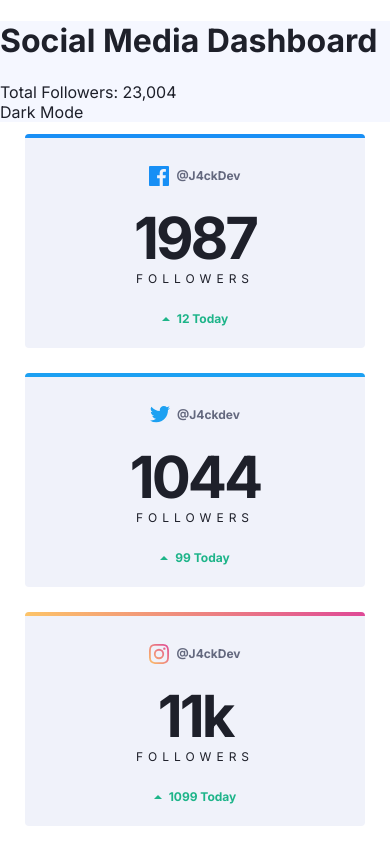
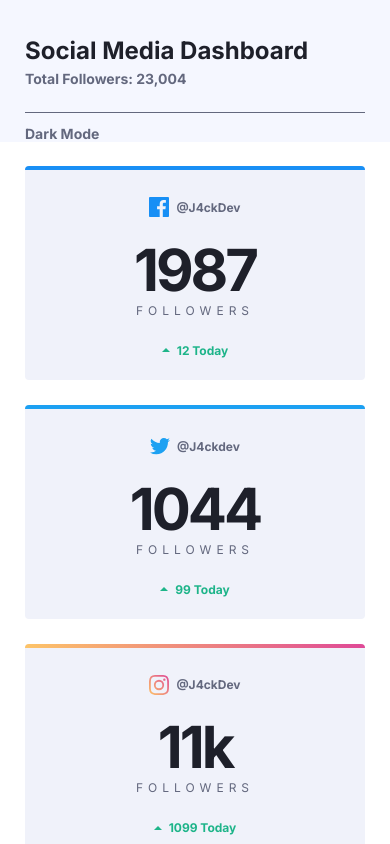
Before and after one commit to J4ckDev/DarkModeChallenge, a plain HTML site: page index.html in a window 390 px wide. Shown: the top 844 px of the page. Drawn offline with Linux system fonts and the light colour scheme.

Commit message:
MobileFirst: Titulo y subtítulo principal terminado

```diff
--- a/assets/css/colors.css
+++ b/assets/css/colors.css
@@ -36,6 +36,16 @@ body {
 header {
   background-color: var(--top-bg);
 }
+#main-title {
+  border-bottom: 1px solid var(--text-secondary);
+}
+#subtitle-main,
+#title-theme,
+.username,
+.follow-text,
+.title {
+  color: var(--text-secondary);
+}
 .card {
   background-color: var(--bg-card);
 }
@@ -54,10 +64,6 @@ header {
 .card.border.yb-card::before {
   background-color: var(--yb-color);
 }
-.username,
-.follow-text.title {
-  color: var(--text-secondary);
-}
 .follow-today.less,
 .percentage.down {
   color: var(--bright-red);
@@ -70,8 +76,8 @@ header {
   color: var(--text-atribution);
 }
 .attribution a:hover {
-    filter: var(--text-atribution-h);
-  }
+  filter: var(--text-atribution-h);
+}
 
 @media (prefers-color-scheme: dark) {
   :root {
--- a/assets/css/desktopl.css
+++ b/assets/css/desktopl.css
@@ -1,8 +1,8 @@
 .card {
   width: 255.75px;
-  margin: 0px 15px 30px 15px;
+  margin: 0px 15px 30px;
 }
 #today-tittle {
   margin: 0;
-  padding: 17px 0px 25px 0px;
+  padding: 17px 0px 25px;
 }
--- a/assets/css/structure.css
+++ b/assets/css/structure.css
@@ -3,6 +3,7 @@
   --min-width: 375px;
   --max-width: 1440px;
   /*Tipography*/
+  --header-one: 24px;
   --card-social: 12px;
   --card-headings: 14px;
   --card-followers: 58px;
@@ -20,6 +21,28 @@ body {
   min-width: var(--min-width);
   max-width: var(--max-width);
   margin: auto;
+  padding: 0;
+}
+header {
+  margin: 0;
+  padding: 20px 25px 0px;
+}
+#subtitle-main,
+#title-theme,
+.title {
+  font-size: var(--card-headings);
+}
+#main-title{
+  padding: 0px 0px 25px;
+}
+h1 {
+  font-size: var(--header-one);
+  margin: 0;
+  padding: 16px 0px 5px;
+}
+#subtitle-main{
+  margin: 0;
+  padding: 0;
 }
 #top-cards,
 #today {
@@ -39,6 +62,7 @@ body {
   margin: var(--card-margin) 0px;
   border-radius: 4px;
   overflow: hidden;
+  cursor: pointer;
 }
 .card.border::before {
   content: "";
@@ -46,7 +70,7 @@ body {
   height: 4px;
 }
 .top-tittle {
-  padding: 20px 0px 10px 0px;
+  padding: 20px 0px 10px;
   width: 100%;
   display: flex;
   justify-content: center;
@@ -66,27 +90,27 @@ body {
 }
 .follow-text {
   padding: 0;
-  margin: -2px 0px 10px 0px;
+  margin: -2px 0px 10px;
   text-transform: uppercase;
   font-size: var(--card-social);
   letter-spacing: 5px;
 }
 .follow-today {
-  margin: 13px 0px 10px 0px;
+  margin: 13px 0px 10px;
   display: flex;
   justify-content: center;
   align-items: center;
   font-size: var(--card-followers-today);
   font-weight: bold;
 }
-.title-cont{
+.title-cont {
   text-align: left;
   width: 100%;
   max-width: 1113px;
 }
 #today-tittle {
   margin: 0;
-  padding: 33px 0px 17px 0px;
+  padding: 33px 0px 17px;
 }
 .top-card,
 .body-card {
@@ -99,9 +123,6 @@ body {
 }
 .body-card {
   padding: 0px 30px 5px 23px;
-}
-.title {
-  font-size: var(--card-headings);
 }
 .percentage {
   display: flex;
@@ -122,7 +143,7 @@ body {
 .attribution {
   font-size: 11px;
   text-align: center;
-  margin: 5px 0px 20px 0px;
+  margin: 5px 0px 20px;
 }
 .attribution a {
   text-decoration: none;
--- a/index.html
+++ b/index.html
@@ -11,20 +11,31 @@
     />
     <link rel="stylesheet" href="assets/css/colors.css" />
     <link rel="stylesheet" href="assets/css/structure.css" />
-    <link rel="stylesheet" href="assets/css/desktopl.css" media="(min-width: 1200px)">
-    <link rel="stylesheet" href="assets/css/desktopm.css" media="(min-width: 966px) and (max-width:1199px)">
-    <link rel="stylesheet" href="assets/css/tablet.css" media="(min-width: 670px) and (max-width:965px)">
+    <link
+      rel="stylesheet"
+      href="assets/css/desktopl.css"
+      media="(min-width: 1200px)"
+    />
+    <link
+      rel="stylesheet"
+      href="assets/css/desktopm.css"
+      media="(min-width: 966px) and (max-width:1199px)"
+    />
+    <link
+      rel="stylesheet"
+      href="assets/css/tablet.css"
+      media="(min-width: 670px) and (max-width:965px)"
+    />
 
     <title>Frontend Mentor | J4ckDev</title>
   </head>
   <body>
     <header>
-      <div>
+      <div id="main-title">
         <h1>Social Media Dashboard</h1>
-        Total Followers: 23,004
+        <h2 id="subtitle-main">Total Followers: 23,004</h2>
       </div>
-
-      Dark Mode
+      <h2 id="title-theme">Dark Mode</h2>
     </header>
     <section id="top-cards">
       <div class="cards">
```
